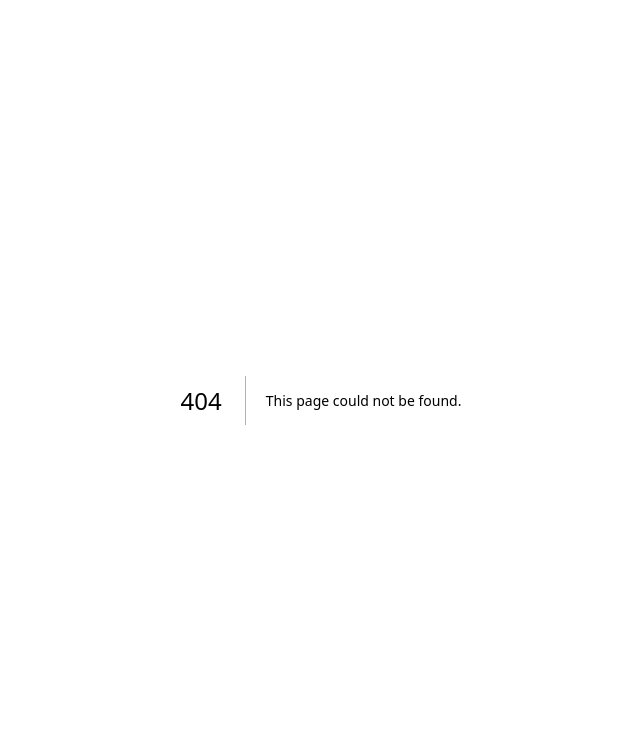
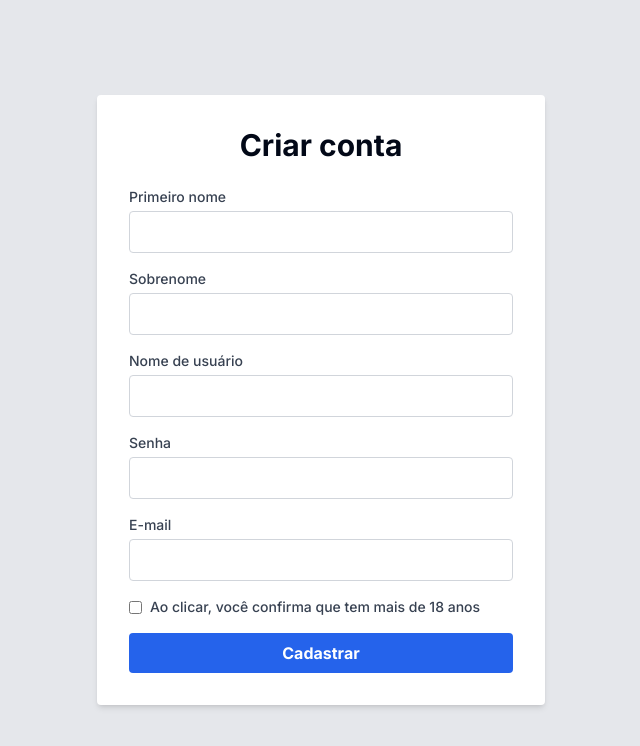
Before and after one commit to FinanSave/FinanSave, a Next.js app in the folder front/: page /register in a window 1280 px wide. Before the commit this address had no page. Shown: the top 746 px of the page, without its empty margins (319-959 px from the left). Built offline with nearby package versions, Linux system fonts and the light colour scheme.

Commit message:
Feat: login page

```diff
--- /dev/null
+++ b/front/src/app/login/page.tsx
@@ -0,0 +1,88 @@
+"use client";
+
+import React, { useState } from 'react';
+import { useRouter } from 'next/navigation';
+
+const LoginPage = () => {
+  const [formData, setFormData] = useState({
+    username: '',
+    password: ''
+  });
+
+  const [error, setError] = useState('');
+  const router = useRouter();
+
+  const handleChange = (e: React.ChangeEvent<HTMLInputElement>) => {
+    const { name, value } = e.target;
+    setFormData({ ...formData, [name]: value });
+  };
+
+  const validateLogin = () => {
+    // Simulação de validação. O back-end deve realizar a validação real.
+    if (formData.username !== 'usuarioValido' || formData.password !== 'senhaValida') {
+      setError('Usuário ou senha inválidos');
+      return false;
+    }
+    return true;
+  };
+
+  const handleSubmit = (e: React.FormEvent<HTMLFormElement>) => {
+    e.preventDefault();
+    if (validateLogin()) {
+      // Lógica para redirecionar após login bem-sucedido
+      console.log('Login bem-sucedido');
+      router.push('/dashboard');  // Exemplo de redirecionamento
+    }
+  };
+
+  return (
+    <div className="min-h-screen flex flex-col justify-center items-center bg-gray-200">
+      <div className="bg-white p-8 rounded shadow-md w-full max-w-md">
+        <h1 className="text-3xl font-bold text-center mb-6">Fazer login</h1>
+        <form onSubmit={handleSubmit} className="space-y-4">
+          <div>
+            <label htmlFor="username" className="block text-sm font-medium text-gray-700">Nome de usuário</label>
+            <input
+              id="username"
+              name="username"
+              type="text"
+              required
+              className="mt-1 p-2 border border-gray-300 rounded w-full"
+              value={formData.username}
+              onChange={handleChange}
+            />
+          </div>
+          <div>
+            <label htmlFor="password" className="block text-sm font-medium text-gray-700">Senha</label>
+            <input
+              id="password"
+              name="password"
+              type="password"
+              required
+              className="mt-1 p-2 border border-gray-300 rounded w-full"
+              value={formData.password}
+              onChange={handleChange}
+            />
+          </div>
+          {error && <p className="text-red-500 text-sm mt-1">{error}</p>}
+          <button
+            type="submit"
+            className="w-full py-2 px-4 bg-blue-600 text-white font-bold rounded hover:bg-blue-700 focus:outline-none"
+          >
+            Entrar
+          </button>
+        </form>
+        <div className="text-center mt-4">
+          <a
+            href="/register"
+            className="text-blue-700 hover:underline"
+          >
+            Criar conta
+          </a>
+        </div>
+      </div>
+    </div>
+  );
+};
+
+export default LoginPage;
--- /dev/null
+++ b/front/src/app/register/page.tsx
@@ -0,0 +1,175 @@
+"use client";
+
+import React, { useState } from 'react';
+
+const RegisterPage = () => {
+  const [formData, setFormData] = useState({
+    firstName: '',
+    lastName: '',
+    username: '',
+    password: '',
+    email: '',
+    isAdult: false
+  });
+
+  const [errors, setErrors] = useState({
+    usernameError: '',
+    passwordError: '',
+    emailError: '',
+    isAdultError: ''
+  });
+
+  const handleChange = (e: React.ChangeEvent<HTMLInputElement>) => {
+    const { name, value, type, checked } = e.target;
+    setFormData({
+      ...formData,
+      [name]: type === 'checkbox' ? checked : value
+    });
+  };
+
+  const validateForm = () => {
+    let valid = true;
+    let usernameError = '';
+    let passwordError = '';
+    let emailError = '';
+    let isAdultError = '';
+
+    // Validação do nome de usuário (simulado)
+    if (formData.username === 'existente') {
+      usernameError = 'Nome de usuário já existente, escolha outro';
+      valid = false;
+    }
+
+    // Validação da senha
+    if (formData.password.length < 5) {
+      passwordError = 'Digite uma senha com no mínimo 5 caracteres';
+      valid = false;
+    }
+
+    // Validação do e-mail
+    const emailRegex = /^[^\s@]+@[^\s@]+\.[^\s@]+$/;
+    if (!emailRegex.test(formData.email)) {
+      emailError = 'Digite um e-mail válido';
+      valid = false;
+    }
+
+    // Validação da checkbox de maioridade
+    if (!formData.isAdult) {
+      isAdultError = 'Você precisa confirmar que tem mais de 18 anos';
+      valid = false;
+    }
+
+    setErrors({
+      usernameError,
+      passwordError,
+      emailError,
+      isAdultError
+    });
+
+    return valid;
+  };
+
+  const handleSubmit = (e: React.FormEvent<HTMLFormElement>) => {
+    e.preventDefault();
+    if (validateForm()) {
+      // Lógica para enviar o formulário ao backend
+      console.log('Formulário enviado:', formData);
+    }
+  };
+
+  return (
+    <div className="min-h-screen flex flex-col justify-center items-center bg-gray-200">
+      <div className="bg-white p-8 rounded shadow-md w-full max-w-md">
+        <h1 className="text-3xl font-bold text-center mb-6">Criar conta</h1>
+        <form onSubmit={handleSubmit} className="space-y-4">
+          <div>
+            <label htmlFor="firstName" className="block text-sm font-medium text-gray-700">Primeiro nome</label>
+            <input
+              id="firstName"
+              name="firstName"
+              type="text"
+              required
+              className="mt-1 p-2 border border-gray-300 rounded w-full"
+              value={formData.firstName}
+              onChange={handleChange}
+            />
+          </div>
+          <div>
+            <label htmlFor="lastName" className="block text-sm font-medium text-gray-700">Sobrenome</label>
+            <input
+              id="lastName"
+              name="lastName"
+              type="text"
+              required
+              className="mt-1 p-2 border border-gray-300 rounded w-full"
+              value={formData.lastName}
+              onChange={handleChange}
+            />
+          </div>
+          <div>
+            <label htmlFor="username" className="block text-sm font-medium text-gray-700">Nome de usuário</label>
+            <input
+              id="username"
+              name="username"
+              type="text"
+              required
+              className="mt-1 p-2 border border-gray-300 rounded w-full"
+              value={formData.username}
+              onChange={handleChange}
+            />
+            {errors.usernameError && <p className="text-red-500 text-sm mt-1">{errors.usernameError}</p>}
+          </div>
+          <div>
+            <label htmlFor="password" className="block text-sm font-medium text-gray-700">Senha</label>
+            <input
+              id="password"
+              name="password"
+              type="password"
+              required
+              className="mt-1 p-2 border border-gray-300 rounded w-full"
+              value={formData.password}
+              onChange={handleChange}
+            />
+            {errors.passwordError && <p className="text-red-500 text-sm mt-1">{errors.passwordError}</p>}
+          </div>
+          <div>
+            <label htmlFor="email" className="block text-sm font-medium text-gray-700">E-mail</label>
+            <input
+              id="email"
+              name="email"
+              type="email"
+              required
+              className="mt-1 p-2 border border-gray-300 rounded w-full"
+              value={formData.email}
+              onChange={handleChange}
+            />
+            {errors.emailError && <p className="text-red-500 text-sm mt-1">{errors.emailError}</p>}
+          </div>
+          <div className="flex items-center">
+            <input
+              id="isAdult"
+              name="isAdult"
+              type="checkbox"
+              required
+              className="mr-2"
+              checked={formData.isAdult}
+              onChange={handleChange}
+            />
+            <label htmlFor="isAdult" className="block text-sm font-medium text-gray-700">
+              Ao clicar, você confirma que tem mais de 18 anos
+            </label>
+          </div>
+          {errors.isAdultError && <p className="text-red-500 text-sm mt-1">{errors.isAdultError}</p>}
+          <button
+            type="submit"
+            className="w-full py-2 px-4 bg-blue-600 text-white font-bold rounded hover:bg-blue-700 focus:outline-none"
+          >
+            Cadastrar
+          </button>
+        </form>
+      </div>
+    </div>
+  );
+};
+
+export default RegisterPage;
```
